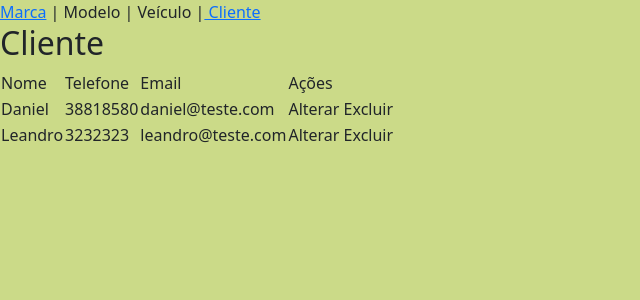
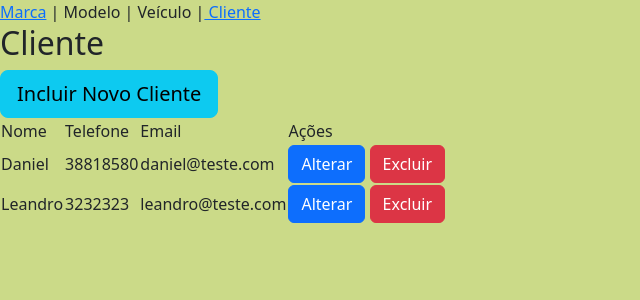
Before and after one commit to DanielCesariobl/projetosdjango, a Django app: page //listar_cliente in a window 1280 px wide. Shown: the top 300 px of the page, without its empty margins (0-640 px from the left). Run offline with Django 5.2, Linux system fonts and the light colour scheme; data comes from the database, SQL or seed files in the repository; both versions use the stored data as it was after the commit; some libraries are stand-ins or nearby versions.

Commit message:
Cadastro de Cliente

```diff
--- a/cadastro/templates/cliente/lista.html
+++ b/cadastro/templates/cliente/lista.html
@@ -1,6 +1,7 @@
 {% extends 'base.html' %}
 {% block content %}
    <h2>Cliente</h2>
+   <a href="{% url 'incluir_cliente' %}" class="btn btn-info btn-lg">Incluir Novo Cliente</a>
    <table>
       <thead>
       <tr>
@@ -16,7 +17,12 @@
          <td>{{c.nome}}</td>
          <td>{{c.telefone}}</td>
          <td>{{c.email}}</td>
-         <td>Alterar Excluir</td>
+         <td>
+
+            <a href ="{% url 'alterar_cliente' c.id %}" class="btn btn-primary">Alterar</a>
+            <a href= "{% url 'excluir_cliente' c.id %}" class = "btn btn-danger" >Excluir</a>
+
+         </td>
       </tr>
       {% endfor %}
    </tbody>
--- a/cadastro/templates/marcas/lista.html
+++ b/cadastro/templates/marcas/lista.html
@@ -1,7 +1,7 @@
 {% extends 'base.html' %}
 {% block content %}
    <h2>Marcas</h2>
-   <a href="{% url 'incluir_marca' %}" class="btn btn-primary">Incluir nova marca</a>
+   <a href="{% url 'incluir_marca' %}" class="btn btn-info btn-lg">Incluir nova marca</a>
    <table>
       <thead>
       <tr>
--- a/cadastro/urls.py
+++ b/cadastro/urls.py
@@ -3,7 +3,7 @@ from . import views
 urlpatterns =[
     path('', views.index, name='index'),
     path('/segundo', views.segundo, name = 'segundo'),
-
+    #=================================================================================
     #Marcas
     path('/listar_marcas', views.listarMarcas,
     name= 'listar_marcas'),
@@ -14,9 +14,16 @@ urlpatterns =[
     path('/alterar_marca/<int:id>', views.alterarMarca, name='alterar_marca'),
 
     path('/excluir_marca/<int:id>', views.excluirMarca, name = 'excluir_marca'),
-
+    #=================================================================================
     #cliente
     path('/listar_cliente', views.listarCliente,
     name='listar_cliente'),
 
+     path('/incluir_cliente', views.incluirCliente,
+    name='incluir_cliente'),
+
+    path('/alterar_cliente/<int:id>', views.alterarCliente, name = 'alterar_cliente'),
+
+    path('/excluir_cliente/<int:id>', views.excluirCliente, name = 'excluir_cliente'),
+
 ]
--- a/cadastro/views.py
+++ b/cadastro/views.py
@@ -1,6 +1,6 @@
 from django.shortcuts import render,redirect
 from django.http import HttpResponse
-from cadastro.forms import MarcaForm
+from cadastro.forms import ClienteForm, MarcaForm
 from cadastro.models import Cliente, Marca
 
 # Create your views here.
@@ -9,6 +9,8 @@ def index(request):
 
 def segundo(request):
     return render(request, 'pagina2.html')
+#======================================================================================
+    #MARCAS
 
 def listarMarcas(request):
     marcas = Marca.objects.order_by('nome')
@@ -40,7 +42,37 @@ def excluirMarca(request, id):
     except:
       pass
     return redirect('listar_marcas')
+#======================================================================================
+#CLIENTES
 
 def listarCliente(request):
+
     cliente = Cliente.objects.order_by('nome')
     return render(request, 'cliente/lista.html',{'cliente': cliente})
+
+def incluirCliente(request):
+    if request.method == 'POST':
+        form = ClienteForm(request.POST)
+        if form.is_valid():
+            form.save()
+            return redirect('listar_cliente')
+    form = ClienteForm()
+    return render(request, 'cliente/form_cliente.html', {'form': form})
+
+def alterarCliente(request, id):
+     cliente = Cliente.objects.get(id = id) #get - buscando o cliente por id
+     if request.method ==  'POST':
+        form = ClienteForm(request.POST, instance = cliente)
+        if form.is_valid():
+            form.save()
+            return redirect('listar_cliente')
+     form = ClienteForm(instance = cliente)
+     return render(request, 'cliente/form_cliente.html', {'form': form})
+
+def excluirCliente(request, id):
+    cliente = Cliente.objects.get (id = id)
+    try:
+     cliente.delete()
+    except:
+      pass
+    return redirect('listar_cliente')
```
Also changed, not shown: cadastro/forms.py (+6 -1 lines), cadastro/templates/cliente/form_cliente.html (added, +16 -0 lines), db.sqlite3.
